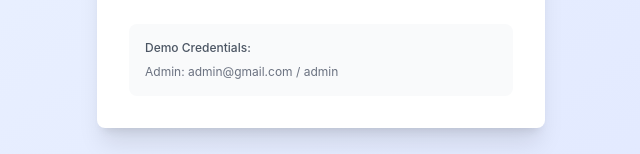
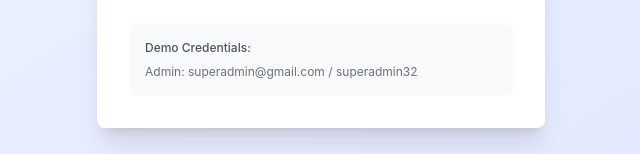
Before and after one commit to bilalshah7511-prog/DashboardPro, a React (Vite) app: page /login in a window 1280 px wide. Shown: the part 540-694 px from the top of the page, without its empty margins (319-959 px from the left). Built offline with nearby package versions, Linux system fonts and the light colour scheme.

Commit message:
Update Login.jsx

```diff
--- a/src/pages/Login.jsx
+++ b/src/pages/Login.jsx
@@ -186,7 +186,7 @@ const Login = () => {
 
         <div className="mt-6 p-4 bg-gray-50 dark:bg-gray-700 rounded-lg">
           <p className="text-xs text-gray-600 dark:text-gray-400 font-medium mb-2">Demo Credentials:</p>
-          <p className="text-xs text-gray-500 dark:text-gray-400">Admin: admin@gmail.com / admin</p>
+          <p className="text-xs text-gray-500 dark:text-gray-400">Admin: superadmin@gmail.com / superadmin32</p>
         </div>
       </div>
     </div>
```
